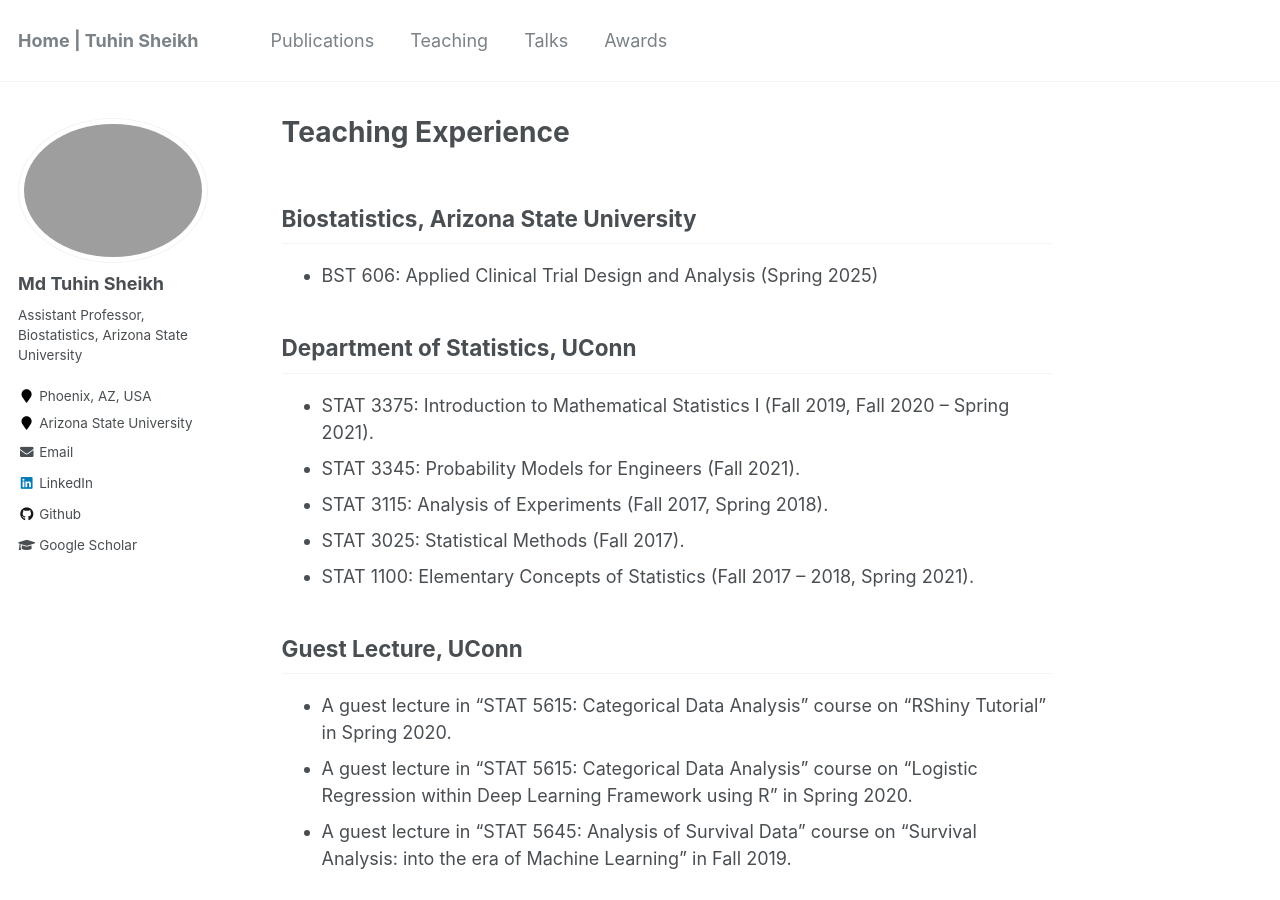
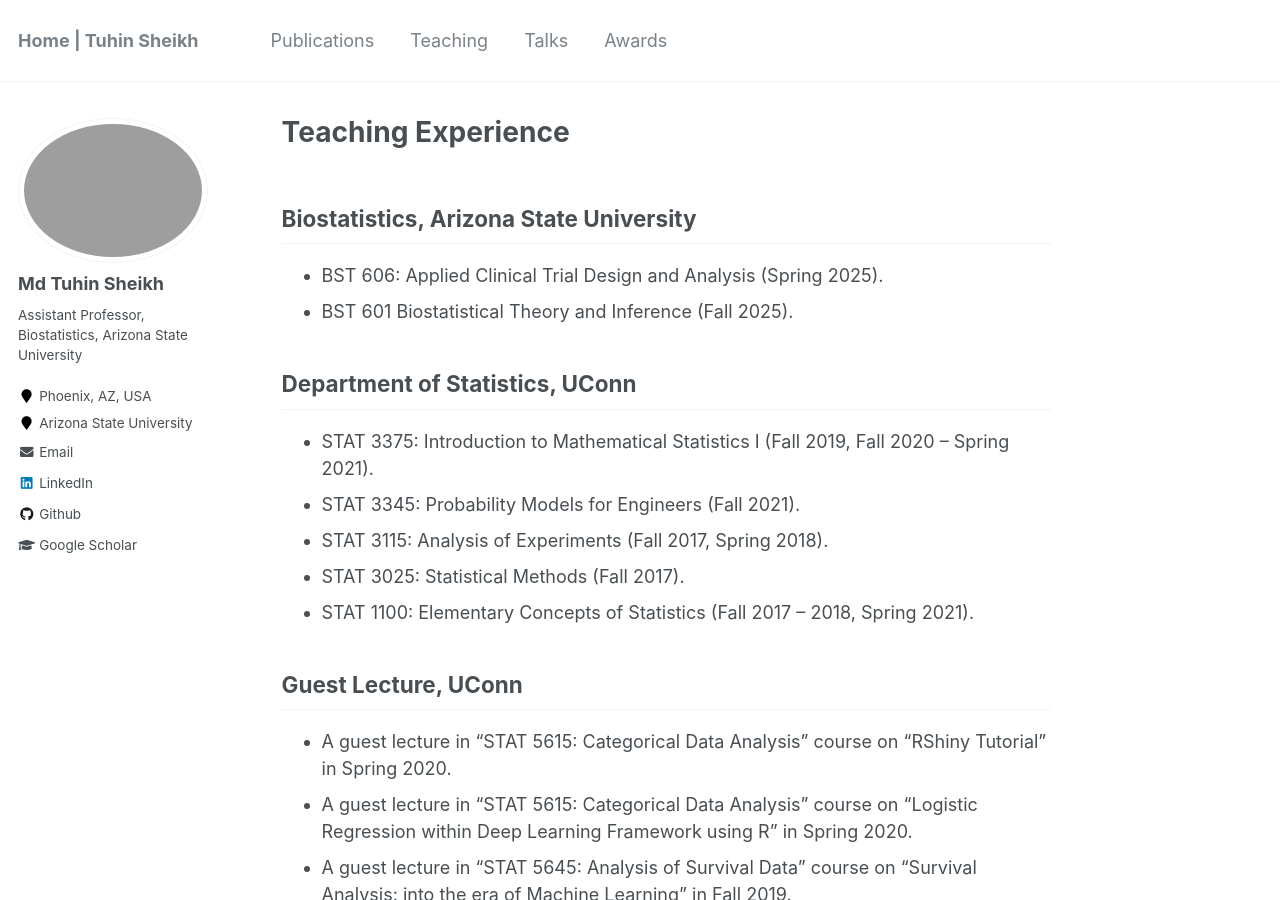
Before and after one commit to mdtuhinsheikh/mdtuhinsheikh.github.io, a Jekyll site: the page built from _pages/teaching.md, in a window 1280 px wide and 900 px high. Built offline with Jekyll 4.4.1, drawn with Linux system fonts in a browser that asks for light colours.

Commit message:
Update teaching.md

```diff
--- a/_pages/teaching.md
+++ b/_pages/teaching.md
@@ -5,7 +5,8 @@ author_profile: true
 ---
 
 ## Biostatistics, Arizona State University
-* BST 606: Applied Clinical Trial Design and Analysis (Spring 2025)
+* BST 606: Applied Clinical Trial Design and Analysis (Spring 2025).
+* BST 601 Biostatistical Theory and Inference (Fall 2025).
 
 ## Department of Statistics, UConn
 * STAT 3375: Introduction to Mathematical Statistics I (Fall 2019, Fall 2020 -- Spring 2021).
```
